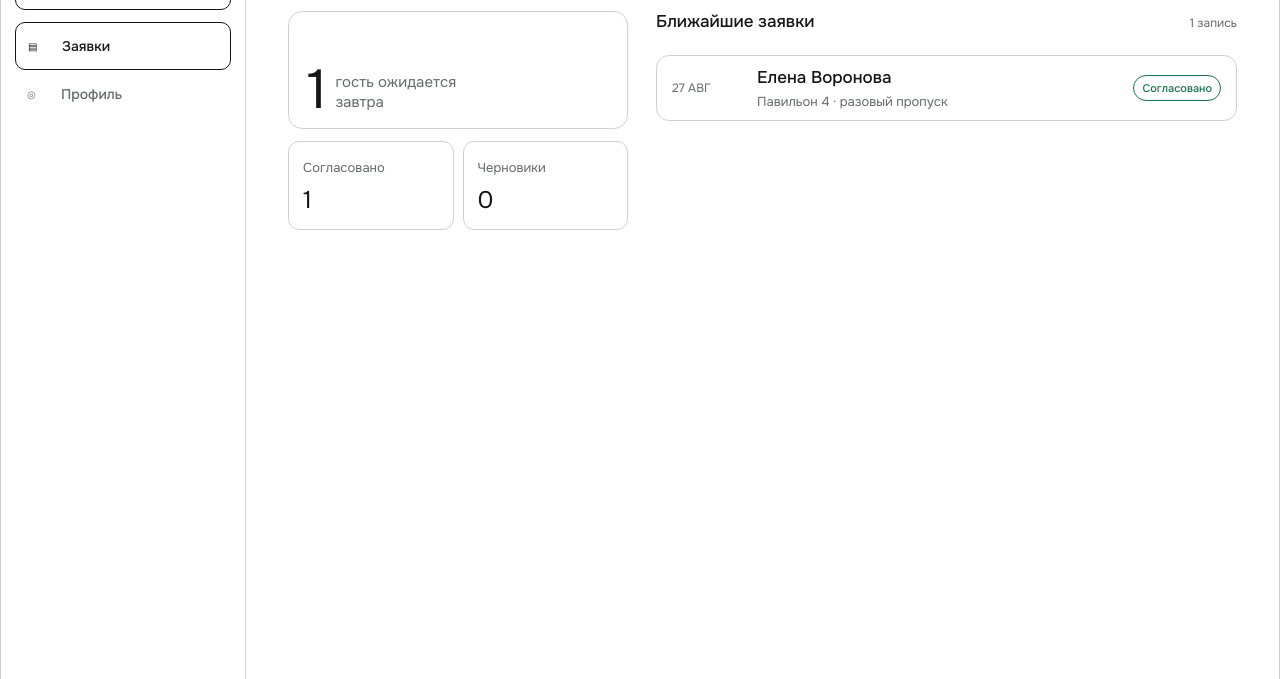
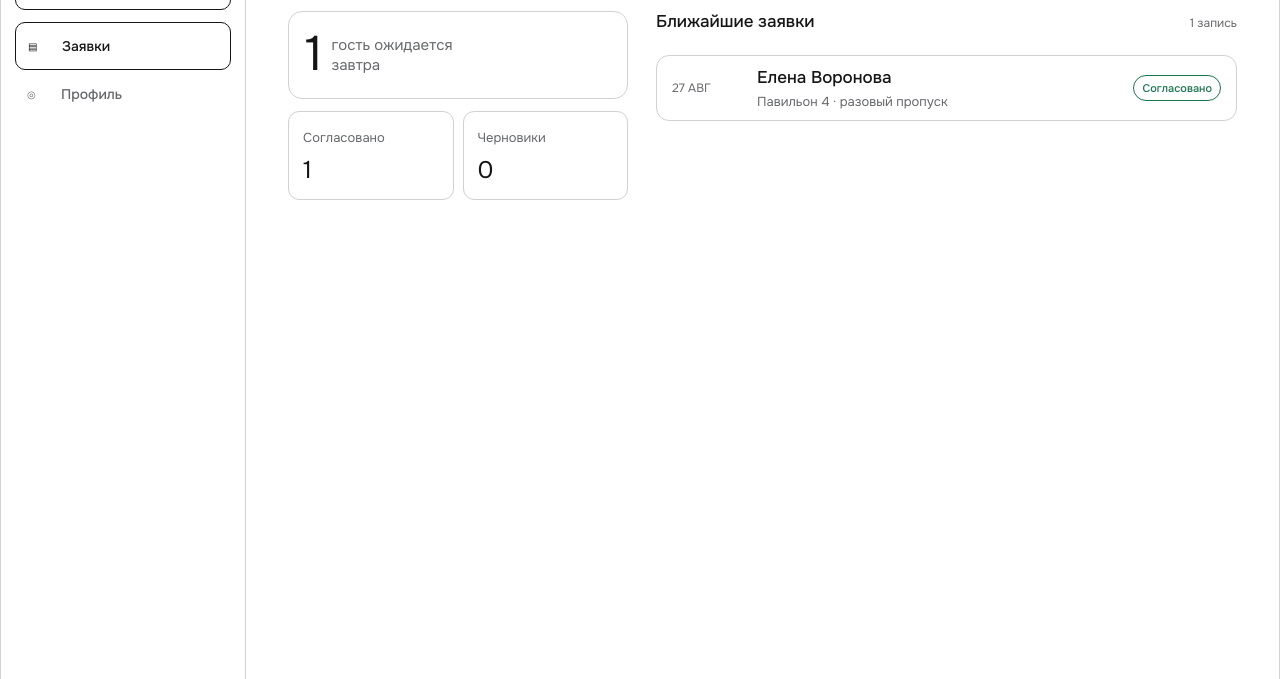
Before and after one commit to naztutnet/chesnikova-pass, a website: page index.html in a window 1280 px wide. Shown: the part 121-800 px from the top of the page. Drawn offline with Linux system fonts and the light colour scheme.

Commit message:
Compact dashboard stat card

```diff
--- a/index.html
+++ b/index.html
@@ -9,7 +9,7 @@
     <link rel="preconnect" href="https://fonts.googleapis.com" />
     <link rel="preconnect" href="https://fonts.gstatic.com" crossorigin />
     <link href="https://fonts.googleapis.com/css2?family=Onest:wght@400;500&display=swap" rel="stylesheet" />
-    <link rel="stylesheet" href="./styles.css?v=11" />
+    <link rel="stylesheet" href="./styles.css?v=12" />
   </head>
   <body>
     <div class="app-shell">
--- a/styles.css
+++ b/styles.css
@@ -670,12 +670,14 @@ input, textarea { min-height: 50px; border-color: var(--line); background: #ffff
   .dashboard { grid-template-rows: auto auto auto; }
   .dashboard-head h1 { font-size: 38px; }
   .big-stat {
-    min-height: 118px;
+    align-items: center;
+    min-height: 88px;
+    padding: 12px 16px;
     border: 1px solid var(--line);
     color: var(--ink);
     background: #ffffff;
   }
-  .big-stat strong { font-size: 54px; }
+  .big-stat strong { font-size: 48px; }
   .big-stat span { color: var(--muted); font-size: 15px; }
   .stat-grid span { font-size: 13px; }
   .requests-section { grid-row: 2 / 4; }
```
